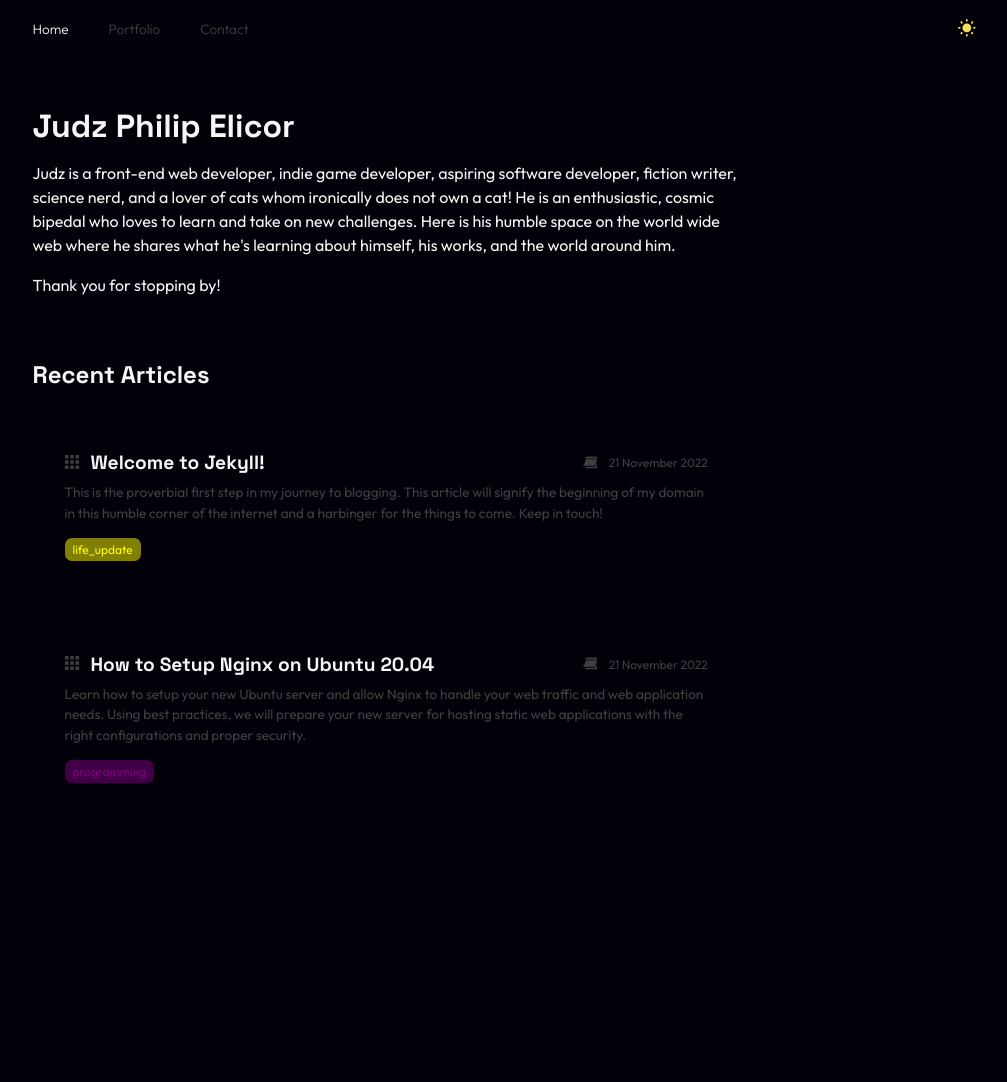
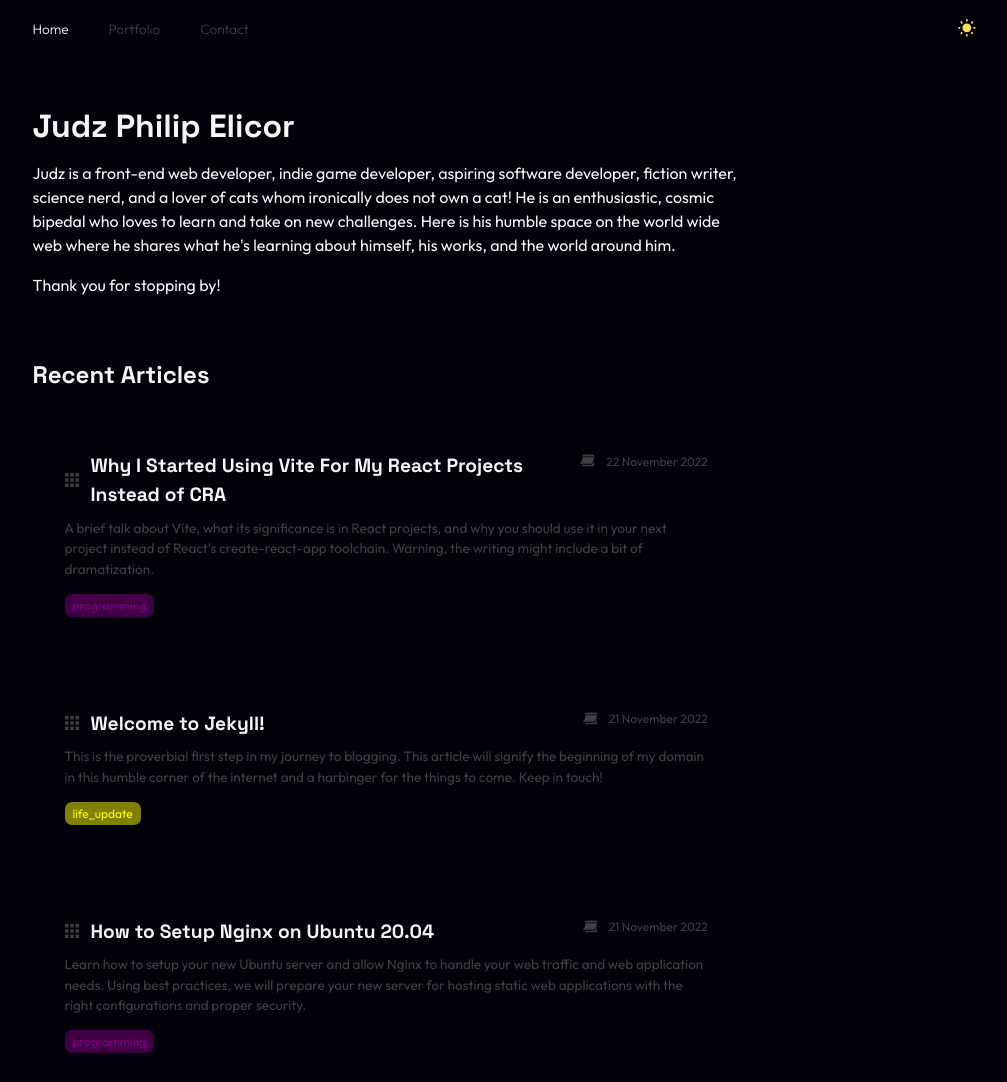
Before and after one commit to judzelicor/blog.judzelicor.com, a Jekyll site: the page built from index.markdown, in a window 1280 px wide. Shown: the whole page, without its empty margins (136-1143 px from the left). Built offline with Jekyll 4.4.1, drawn with Linux system fonts in a browser that asks for light colours; before the commit the page ends 900 px from its top, so only the background shows below that.

Commit message:
Added new article and updated stylesheet

````diff
--- /dev/null
+++ b/_posts/2022-11-22-why-i-started-using-vite-for-my-react-projects-instead-of-cra.md
@@ -0,0 +1,60 @@
+---
+layout: post
+title: "Why I Started Using Vite For My React Projects Instead of CRA"
+readtime: 12
+description: "A brief talk about Vite, what its significance is in React projects, and why you should use it in your next project instead of React's create-react-app toolchain. Warning, the writing might include a bit of dramatization."
+categories: ["programming"]
+---
+
+<h3 class="sectionTitle">Introduction</h3>
+
+In my early days of learning React, I was acquainted with a tool called <span class="terminology">Create React App</span> or <span class="acronym">CRA</span> that allows beginners to setup a React project without learning how to configure bundlers such as <span class="terminology">Webpack</span>. It was like magic. All I had to do was type into my terminal these words
+```
+yarn create react-app
+```
+
+And after several minutes, the ritual would be complete, and I was good to go. But as I countinued to hammer on my keyboard, I couldn't help but notice how heavy my fingers felt with each character that I typed. Was it truly okay for me to have enough time to prepare dinner, do my skincare routine, watch the new episode of Demon Slayer, and complete a medium Leetcode question, depending on how fast my internet connection was on any given day before I could start coding? Am I doing the right thing? Was I truly... happy?
+
+Even to this day, I'm still unsure of whether it was the tomato juice that I drank during the ritual that was talking, but those idle thoughts kept me from being productive. It consumed me and I thought I had to do something.
+
+I was browsing Reddit one day, just like any other day, when I came across a post. It was your typical "either or" question. "Vite or CRA", the title read. My heart reverbarated as if it was the first time that I've had exercise in weeks and before I knew it, I was browsing the comment thread.
+
+<h3 class="sectionTitle">What is Create React App?</h3>
+
+Traditionally, before you could start using React, you need to write a configuration file for how you want your project to be bundled. In other words, you first have to learn enough about <span class="terminology">bundlers</span>, <span class="terminology">transpilers</span>, and other jargon just so you could render your a text that says "Hello World" in React.
+
+While it might sound worthwile to learn new things, at that point, there's no concrete reason to tinker with those concepts yet as they aren't needed to practically learn React. This is where create-react-app comes in. It allowed programmers of all levels to quickly start a project without having to write their own configurations. The team around React wrote configurations with maximum compatibility with any kind of project idea. From a todo list app to your own <span class="acronym">SaaS</span>, create-react-app can speed things up especially if your purpose is to create a proof of concepts before you build the real deal with your weapon of choice.
+
+However, as it stands, when your weapon of choice is create-react-app, you have to deal with the fact that it's slow the more ambitious your project is. A larger project size lead to performance bottlenecks especially for projects built with Javascript tooling because inherently and relatively, Javascript *is* slow. In my experience, even with <span class="acronym">HMR</span>, it can take a couple of seconds before my changes are reflected on the browser after making an edit. It can take minutes too just to setup a proper working development server with create-react-app. All these inconvenient instances will compound one after another and begin to affect my productivity.
+
+That is why I began my research of finding an alternative and luckily I wasn't the only one feeling this way and brilliant programmers have created a solution that solves all these problems and more!
+
+<h3 class="sectionTitle">What is Vite?</h3>
+
+Vite, just like create-react-app, is a tool that aims to streamline the creation of your React projects.
+
+<h3 class="sectionTitle">How to start using Vite?</h3>
+Starting a new React project with Vite is simple.
+
+with NPM:
+```
+npm create vite
+```
+
+with Yarn:
+```
+yarn create vite
+```
+
+After that, just respond to the prompts and let Vite handle the initialization of your React project for you.
+
+<div class="articleNote">
+	<div style="width: 18px; fill: #fef3c7; margin-top: 3px;">
+		<svg xmlns="http://www.w3.org/2000/svg" viewBox="0 0 16 16">
+		  <path d="M6.5 13.5h3a.495.495 0 0 0 .5-.5v-1.9a5.5 5.5 0 1 0-4 0V13a.495.495 0 0 0 .5.5zm3 1.5a.5.5 0 0 0-.5-.5H7a.5.5 0 0 0 0 1h2a.5.5 0 0 0 .5-.5z"/>
+		</svg>
+	</div>
+	<div>
+In my experience, whenever I start a Vite project with yarn, I get a warning something along the lines of "vite: command not found". If you encountered the same error, just run <code>yarn install</code> or <code>yarn</code> first and you should be able to start your project with <code>yarn dev</code>.
+</div>
+</div>
--- a/assets/css/global.css
+++ b/assets/css/global.css
@@ -513,7 +513,9 @@ p {
 
 .articleTitle__hp-Xl4r {
     font-size: 1.2rem;
+    line-height: 1.5;
     margin-left: 0.75rem;
+    max-width: 480px;
 }
 
 .articleDescription__hp-Xl4r {
@@ -547,7 +549,7 @@ p {
 
 @media only screen and (min-width: 768px) {
     .articleHeaderWrapper__hp-Xl4r {
-        align-items: center;
+        align-items: flex-start;
         flex-direction: row;
         justify-content: space-between;
     }
````
